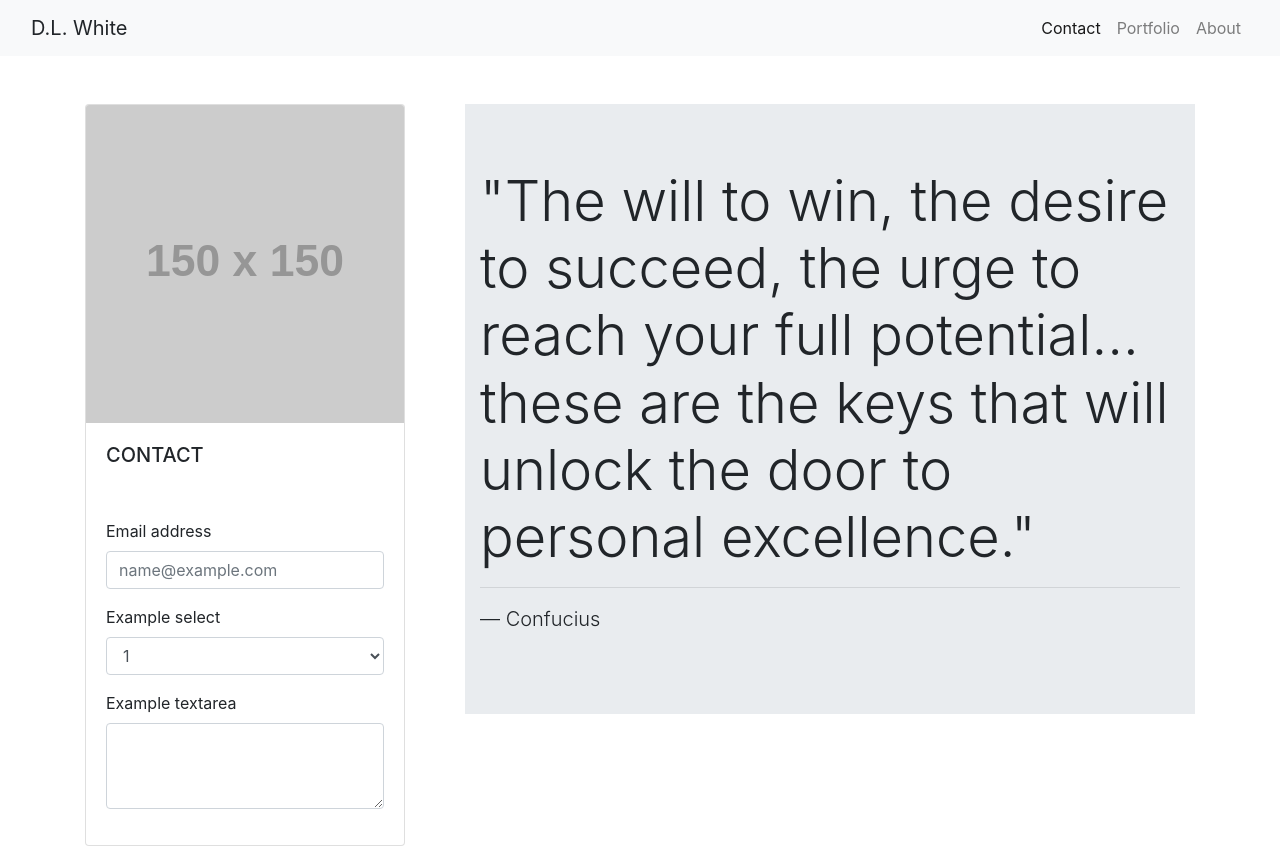
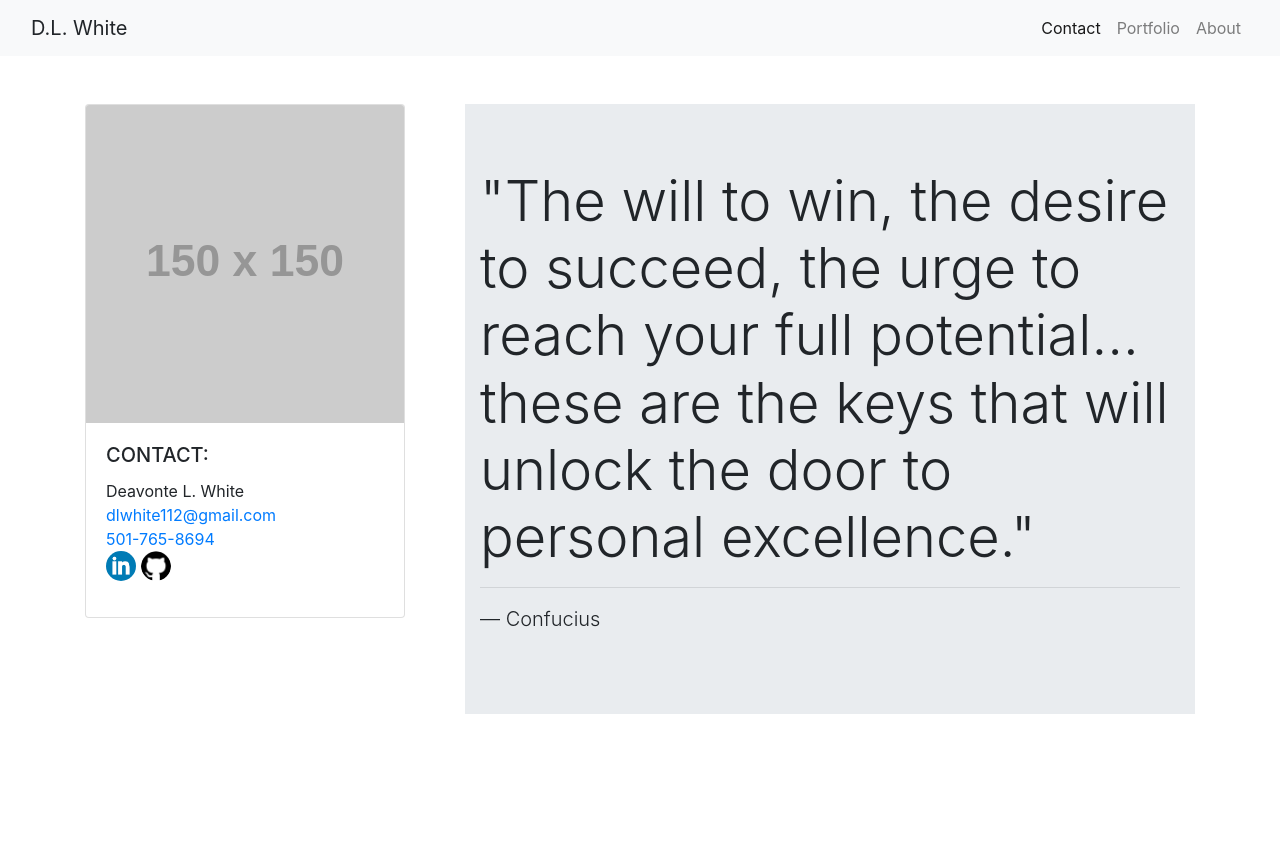
Before and after one commit to dlwhite112/Responsive-Portfolio, a plain HTML site: page contact.html in a window 1280 px wide. After the commit the page ends 800 px from the top, so only its background shows below. Drawn offline with nearby package versions, Linux system fonts and the light colour scheme; placeholder pictures from the web are drawn by us.

Commit message:
add icons and resume link

```diff
--- a/contact.html
+++ b/contact.html
@@ -9,6 +9,8 @@
     <!-- bbootstrap css file -->
     <link rel="stylesheet" href="https://maxcdn.bootstrapcdn.com/bootstrap/4.0.0/css/bootstrap.min.css"
         integrity="sha384-Gn5384xqQ1aoWXA+058RXPxPg6fy4IWvTNh0E263XmFcJlSAwiGgFAW/dAiS6JXm" crossorigin="anonymous">
+
+    <link rel="stylesheet" href="style.css">
 </head>
 
 <body>
@@ -45,31 +47,14 @@
                 <div class="card mt-5 mb-5" style="width: 20rem;">
                     <img src="https://via.placeholder.com/150x150" class="card-img-top" alt="...">
                     <div class="card-body">
-                        <h5 class="card-title">CONTACT</h5>
-                        <p class="card-text"> <link rel="stylesheet" href=""> </p>
-                    </div>
-                    <div class="card-body">
-
-                        <form>
-                            <div class="form-group">
-                              <label for="exampleFormControlInput1">Email address</label>
-                              <input type="email" class="form-control" id="exampleFormControlInput1" placeholder="name@example.com">
-                            </div>
-                            <div class="form-group">
-                              <label for="exampleFormControlSelect1">Example select</label>
-                              <select class="form-control" id="exampleFormControlSelect1">
-                                <option>1</option>
-                                <option>2</option>
-                                <option>3</option>
-                                <option>4</option>
-                                <option>5</option>
-                              </select>
-                            </div>
-                            <div class="form-group">
-                              <label for="exampleFormControlTextarea1">Example textarea</label>
-                              <textarea class="form-control" id="exampleFormControlTextarea1" rows="3"></textarea>
-                            </div>
-                          </form>
+                        <h5 class="card-title">CONTACT:</h5>
+                        <p class="contact-info">
+                            Deavonte L. White<br>
+                            <a href="mailto:dlwhite112@gmail.com">dlwhite112@gmail.com</a><br>
+                            <a href="tel:+1501-765-8694">501-765-8694</a> <br>
+                            <a href="https://www.linkedin.com/in/d-l-white-2298011bb/"><img src="./images/LI-icon.png" class="icon"></a>
+                            <a href="https://github.com/dlwhite112"><img src="./images/GH-icon.png" class="icon"></a>
+                        </p>
                     </div>
                 </div>
             </div>
--- a/style.css
+++ b/style.css
@@ -0,0 +1,4 @@
+.icon{
+    height: 30px;
+    border-radius: 100%;
+}
```
Also changed, not shown: index.html (+4 -0 lines), portfolio.html (+28 -26 lines), images/GH-icon.png (added), images/LI-icon.png (added), images/password-generator-screenshot.png (added), images/pdf-logo.jpg (added), 5 other files.
